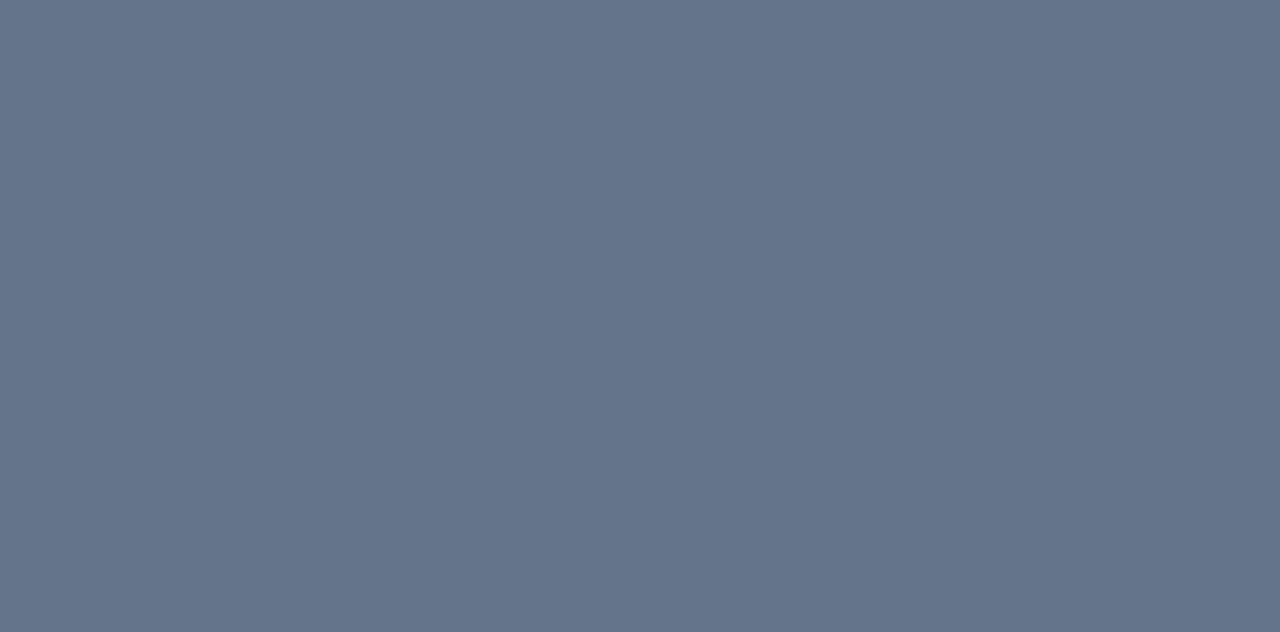
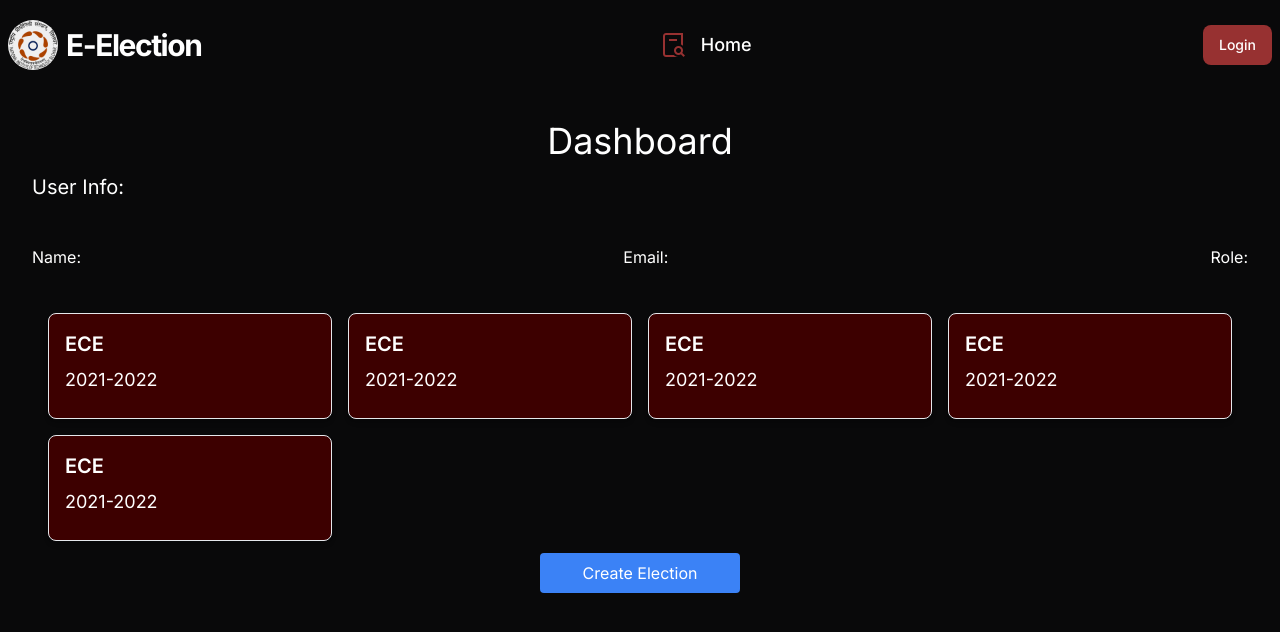
Before and after one commit to anybub/intern-frontend, a React (Vite) app: page /dashboard in a window 1280 px wide. Before the commit this address had no page. Shown: the top 632 px of the page. Built offline with nearby package versions, Linux system fonts and the light colour scheme.

Commit message:
feat: Add react-datepicker dependency for date input in candidate form

```diff
--- a/package.json
+++ b/package.json
@@ -25,6 +25,7 @@
     "nodemon": "^3.1.4",
     "react": "^18.3.1",
     "react-datepicker": "^7.3.0",
+    "react-day-picker": "^9.0.6",
     "react-dom": "^18.3.1",
     "react-hook-form": "^7.52.0",
     "react-router-dom": "^6.24.0",
--- a/src/App.tsx
+++ b/src/App.tsx
@@ -5,7 +5,8 @@ import SignupForm from "./_auth/forms/SignupForm";
 import SignInForm from "./_auth/forms/SignInForm";
 import AuthLayout from "./_auth/AuthLayout";
 import RootLayout from "./_root/RootLayout";
-import { Home,ElectionResultsPage ,AdminDashBoard} from "./_root/pages";
+import { Home, ElectionResultsPage, AdminDashBoard } from "./_root/pages";
+import Dashboard from "./_root/pages/admin/Dashboard";
 function App() {
     return (
         <main className="flex h-screen">
@@ -19,8 +20,15 @@ function App() {
                 {/* private routes */}
                 <Route element={<RootLayout />}>
                     <Route index element={<Home />} />
-                    <Route path="/createElection" element={<AdminDashBoard />} />
-                    <Route path="/result/:id" element={<ElectionResultsPage />} />
+                    <Route
+                        path="/createElection"
+                        element={<AdminDashBoard />}
+                    />
+                    <Route path="/dashboard" element={<Dashboard />} />
+                    <Route
+                        path="/result/:id"
+                        element={<ElectionResultsPage />}
+                    />
                 </Route>
             </Routes>
         </main>
--- a/src/_root/pages/admin/CreateElectionDashboard.tsx
+++ b/src/_root/pages/admin/CreateElectionDashboard.tsx
@@ -1,5 +1,5 @@
 import { useState } from "react";
-import {Button} from "@/components/ui/button";
+import { Button } from "@/components/ui/button";
 import CreateElection from "@/_root/pages/admin/CreateElection";
 import { AddCandidate, AddVoters } from "@/_root/pages";
 const CreateElectionDashboard = () => {
@@ -36,5 +36,4 @@ const CreateElectionDashboard = () => {
     );
 };
 
-
 export default CreateElectionDashboard;
--- a/src/_root/pages/admin/Dashboard.tsx
+++ b/src/_root/pages/admin/Dashboard.tsx
@@ -1,27 +1,46 @@
+import PreviousElectionCard from "@/components/shared/previousElectionCard";
 import useUserStore from "@/store/useUser";
+import { useState } from "react";
+import { Link } from "react-router-dom";
 
 const Dashboard = () => {
-    const {user}=useUserStore((state)=>{
-        return {user:state.user}
+    const [cnt] = useState([1, 2, 3, 4, 5]);
+
+    const { user } = useUserStore((state) => {
+        return { user: state.user };
     });
     return (
-        <div className="w-full flex flex-col gap-3 bg-dark-2">
-            <h1 className="text-white text-2xl">Dashboard</h1>
-            <h2 className="text-white text-xl">
-                User Info:
-            </h2>
-            <div className="text-white flex flex-col gap-2">
+        <div className="w-full h-[100vh] flex flex-col gap-3 bg-dark-2 p-8">
+            <h1 className="text-white  text-center text-4xl">Dashboard</h1>
+            <h2 className="text-white text-xl">User Info:</h2>
+            <div className="text-white flex justify-between gap-2 my-8">
                 <p>Name: {user?.username}</p>
                 <p>Email: {user?.email}</p>
                 <p>Role: {user?.role}</p>
             </div>
             {
-                user?.role==="admin" &&(
+                <div className="grid grid-cols-1 sm:grid-cols-2 md:grid-cols-3 lg:grid-cols-4 xl:grid-cols-4 gap-4 mx-4">
+                    {cnt.map((value, index) => (
+                        <PreviousElectionCard
+                            key={index}
+                            heading="ECE"
+                            date="2021-2022"
+                        />
+                    ))}
+                </div>
+            }
 
-                )
-            }
+            <Link
+                to="/createElection"
+                className="flex  justify-center items-center">
+                <button
+                    type="submit"
+                    className="bg-blue-500 text-white p-2 rounded w-[200px] text-center">
+                    Create Election
+                </button>
+            </Link>
         </div>
-    )
+    );
 };
 
 export default Dashboard;
--- /dev/null
+++ b/src/components/shared/previousElectionCard.tsx
@@ -0,0 +1,17 @@
+import React from "react";
+
+interface CardProps {
+    heading: string;
+    date: string;
+}
+
+const PreviousElectionCard: React.FC<CardProps> = ({ heading, date }) => {
+    return (
+        <div className="bg-primary-700 border rounded-lg shadow-md p-4">
+            <h2 className="text-xl font-semibold mb-2 text-white">{heading}</h2>
+            <p className="text-lg mb-2 text-white">{date}</p>
+        </div>
+    );
+};
+
+export default PreviousElectionCard;
```
Also changed, not shown: 1 other file (tests, documents, lock files or other folders).
